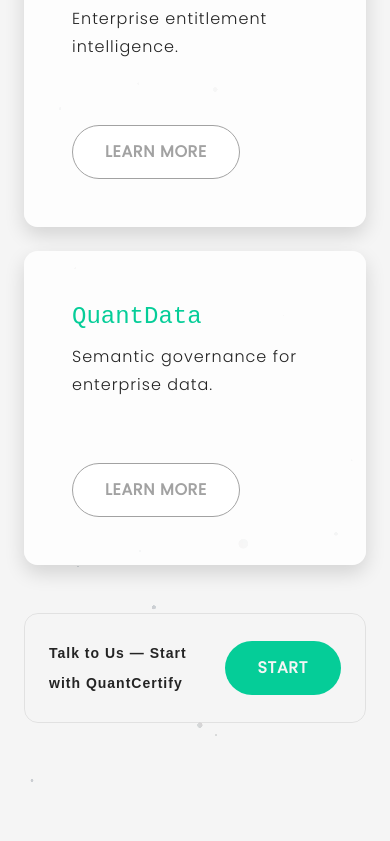
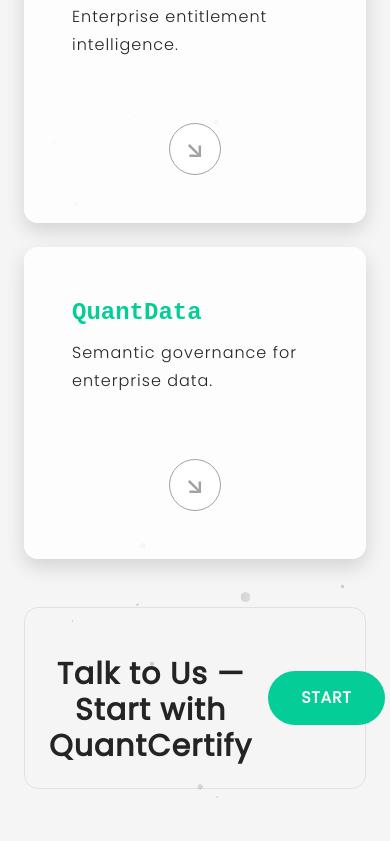
Before and after one commit to quantent-web/quantent-web, a Next.js app: page / in a window 390 px wide. Shown: the part 4900-5741 px from the top of the page. Built offline with nearby package versions, Linux system fonts and the light colour scheme; a web font is replaced by a local one.

Commit message:
Adjust products card actions, CTA text style, and section spacings

```diff
--- a/app/globals.css
+++ b/app/globals.css
@@ -1621,6 +1621,7 @@
 
 .product-card-title {
   color: var(--primary);
+  font-weight: 800;
 }
 
 .product-card-actions {
@@ -1637,6 +1638,45 @@
 @media (max-width: 640px) {
   .products-container {
     padding: 6rem var(--space-5);
+  }
+}
+
+
+
+.products-cta-text {
+  text-align: left;
+  margin-left: 0;
+  margin-right: 0;
+}
+
+.product-card-icon-btn {
+  width: 3.25rem;
+  height: 3.25rem;
+  border-radius: 999px;
+  padding: 0;
+  margin-left: auto;
+  display: inline-flex;
+  align-items: center;
+  justify-content: center;
+  font-size: 1.5rem;
+  line-height: 1;
+}
+
+@media (max-width: 640px) {
+  .product-card-actions {
+    width: 100%;
+    display: flex;
+    justify-content: center;
+  }
+
+  .product-card-icon-btn {
+    margin-left: 0;
+  }
+
+  .products-cta-text {
+    text-align: center;
+    margin-left: auto;
+    margin-right: auto;
   }
 }
 
@@ -1694,12 +1734,12 @@
 }
 
 .what-we-do-entitlement-and-user {
-  padding-bottom: 7.5rem;
+  padding-bottom: var(--space-8);
 }
 
 .what-we-do-data-cleaning {
   border-top: 1px solid var(--border);
-  padding-top: var(--space-8);
+  padding-top: 7.125rem;
 }
 
 .what-we-do-card {
--- a/app/home-page-client.tsx
+++ b/app/home-page-client.tsx
@@ -494,8 +494,8 @@
                 <p className="card-text">Certification with quantitative control.</p>
               </div>
               <div className="card-actions product-card-actions">
-                <a className="btn btn-secondary" href="#quantcertify">
-                  Learn more
+                <a className="btn btn-secondary product-card-icon-btn" href="#quantcertify" aria-label="Learn more about QuantCertify">
+                  <span aria-hidden="true">↘</span>
                 </a>
               </div>
             </div>
@@ -506,8 +506,8 @@
                 <p className="card-text">Enterprise entitlement intelligence.</p>
               </div>
               <div className="card-actions product-card-actions">
-                <a className="btn btn-secondary" href="#quantvault">
-                  Learn more
+                <a className="btn btn-secondary product-card-icon-btn" href="#quantvault" aria-label="Learn more about QuantVault">
+                  <span aria-hidden="true">↘</span>
                 </a>
               </div>
             </div>
@@ -518,15 +518,15 @@
                 <p className="card-text">Semantic governance for enterprise data.</p>
               </div>
               <div className="card-actions product-card-actions">
-                <a className="btn btn-secondary" href="#quantdata">
-                  Learn more
+                <a className="btn btn-secondary product-card-icon-btn" href="#quantdata" aria-label="Learn more about QuantData">
+                  <span aria-hidden="true">↘</span>
                 </a>
               </div>
             </div>
           </div>
 
           <div className="cta-strip">
-            <p className="cta-text">Talk to Us — Start with QuantCertify</p>
+            <p className="section-note products-cta-text">Talk to Us — Start with QuantCertify</p>
             <button className="btn btn-primary" type="button" onClick={openContactStepper}>
               Start
             </button>
```
